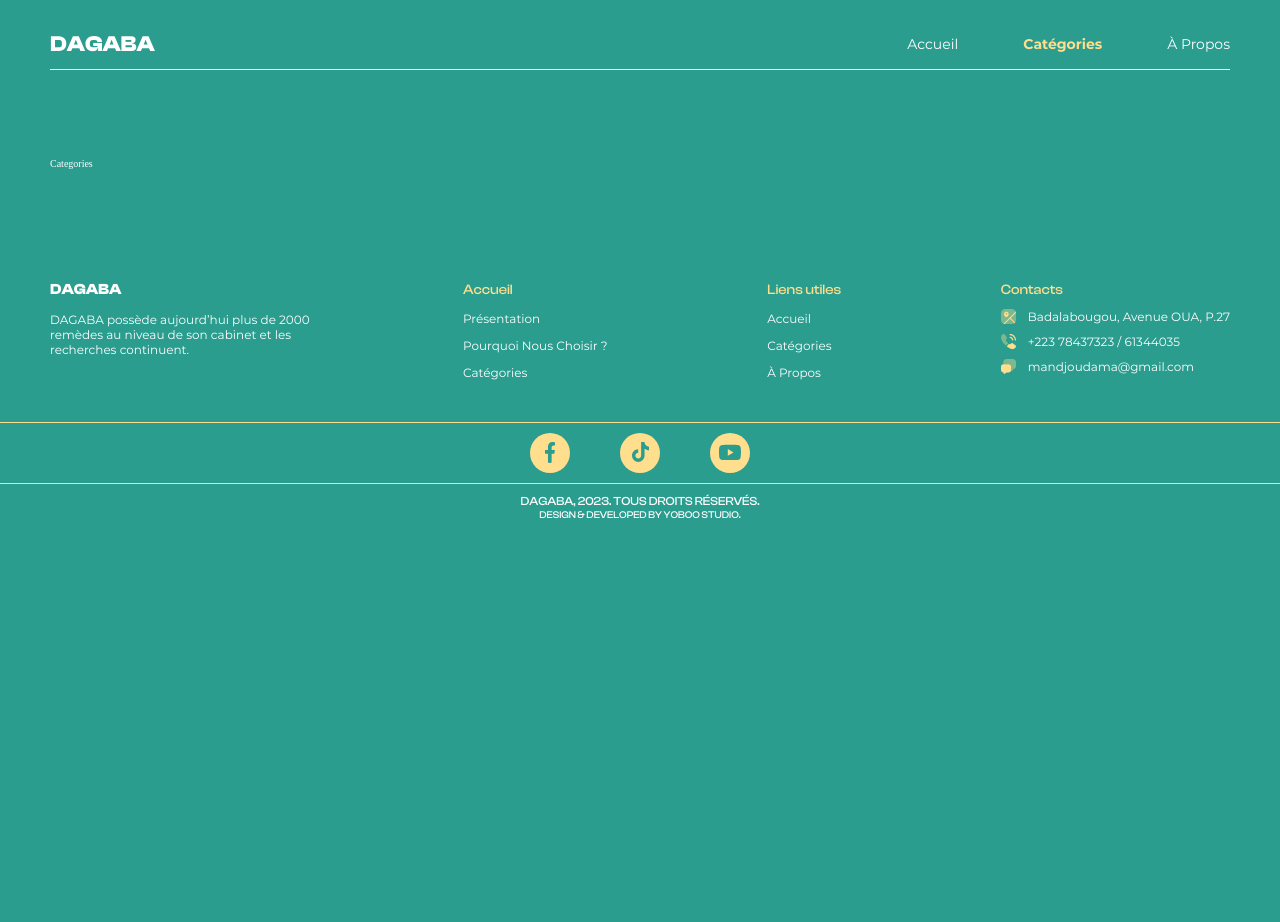
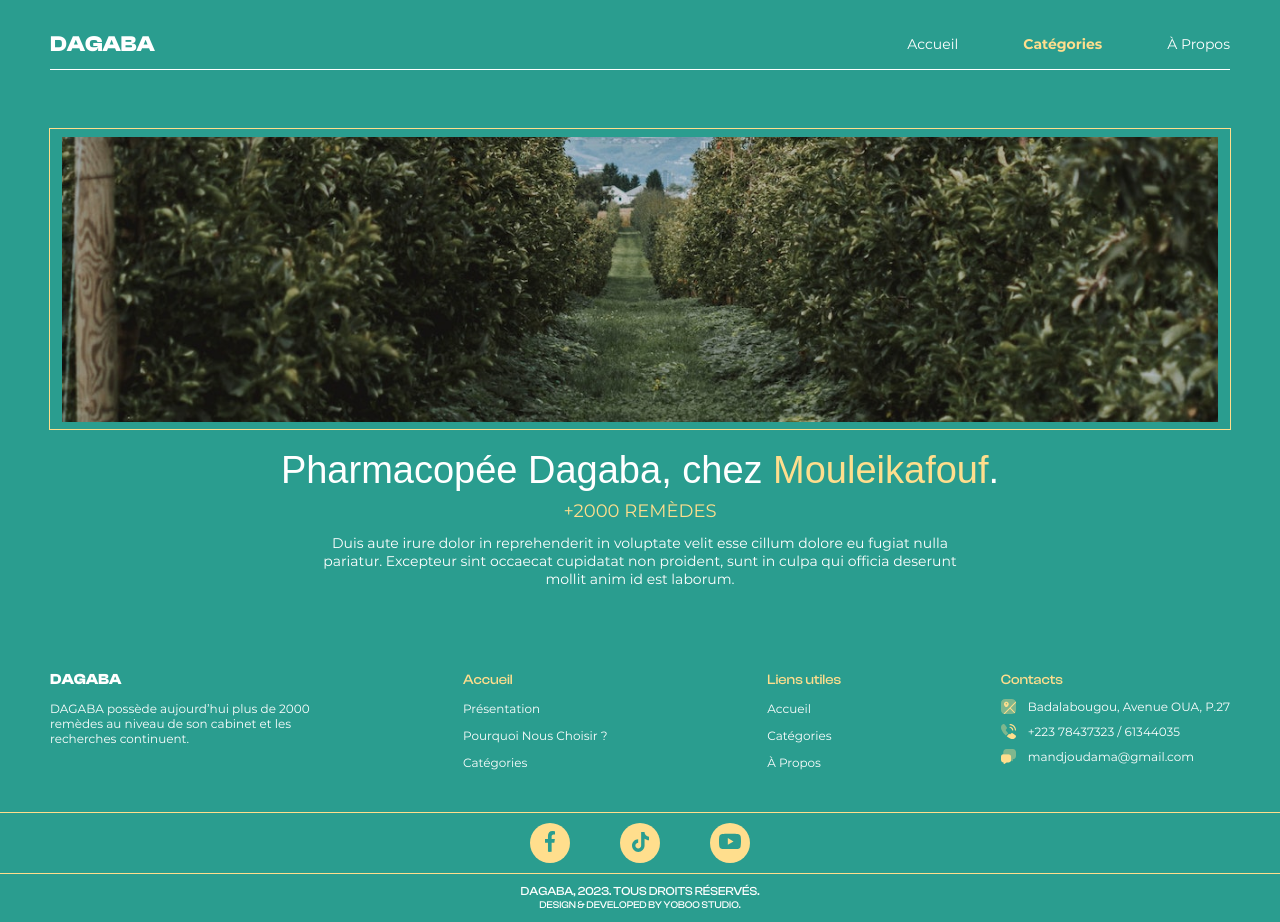
Before and after one commit to MozartOnWeb/dagaba, a Next.js app: page /categories in a window 1280 px wide. Before the commit the page ends 800 px from the top, so only its background shows below. Built offline with nearby package versions, Linux system fonts and the light colour scheme; a web font is replaced by a local one.

Commit message:
working on categories section

```diff
--- a/app/categories/categories.module.css
+++ b/app/categories/categories.module.css
@@ -1,3 +1,79 @@
 .main {
-  margin: 10em 0em;
+  margin: 7em 0em;
 }
+
+.hero {
+  display: flex;
+  align-items: center;
+  flex-direction: column;
+  text-align: center;
+}
+
+.hero > div {
+  width: 100%;
+  height: 30em;
+  display: flex;
+  justify-content: center;
+  align-items: center;
+  border: 1px solid var(--yellow);
+}
+
+.hero > div img {
+  width: 98%;
+  height: 95%;
+  object-fit: cover;
+}
+
+.hero h3 {
+  font-family: var(--clashDisplay);
+  font-size: 3.8rem;
+  font-weight: 500;
+  margin: 0.5em 0px 0.2em 0px;
+}
+
+.hero h3 span {
+  font-family: var(--clashDisplay);
+  font-size: 3.8rem;
+  font-weight: 500;
+  color: var(--yellow);
+}
+
+.hero .numberOfStock {
+  color: var(--yellow);
+  font-family: var(--montserrat);
+  text-transform: uppercase;
+  font-size: 1.8rem;
+  margin: 0px 0px 0.7em 0px;
+}
+
+.hero p {
+  width: 55%;
+  font-family: var(--montserrat);
+  font-size: 1.4rem;
+  font-weight: 400;
+  text-align: center;
+  margin: 0px;
+  align-self: center;
+}
+@media screen and (max-width: 800px) {
+  .hero p {
+    width: 90%;
+  }
+}
+
+@media screen and (max-width: 412px) {
+  .hero > div img {
+    height: 98%;
+  }
+  .hero h3,
+  .hero h3 span {
+    font-size: 3.2rem;
+  }
+  .hero .numberOfStock {
+    font-size: 1.6rem;
+  }
+  .hero p {
+    font-size: 1.2rem;
+    width: 100%;
+  }
+}
--- a/app/categories/page.tsx
+++ b/app/categories/page.tsx
@@ -1,4 +1,8 @@
+import Image from "next/image";
+
 import styles from "./categories.module.css";
+
+import HeroImage from "@/public/images/1.jpg";
 
 export const metadata = {
   title: "Catégories",
@@ -6,5 +10,27 @@
 };
 
 export default function Categories() {
-  return <main className={styles.main}>Categories</main>;
+  return (
+    <main className={styles.main}>
+      {/* HERO SECTION */}
+      <section className={styles.hero}>
+        <div>
+          <Image src={HeroImage} alt="dagaba catégories image" />
+        </div>
+        <h3>
+          Pharmacopée Dagaba, chez <span>Mouleikafouf</span>.
+        </h3>
+        <span className={styles.numberOfStock}>+2000 remèdes</span>
+        <p>
+          Duis aute irure dolor in reprehenderit in voluptate velit esse cillum
+          dolore eu fugiat nulla pariatur. Excepteur sint occaecat cupidatat non
+          proident, sunt in culpa qui officia deserunt mollit anim id est
+          laborum.
+        </p>
+      </section>
+
+      {/* CATEGORIES SECTION */}
+      <section className={styles.categories}></section>
+    </main>
+  );
 }
```
